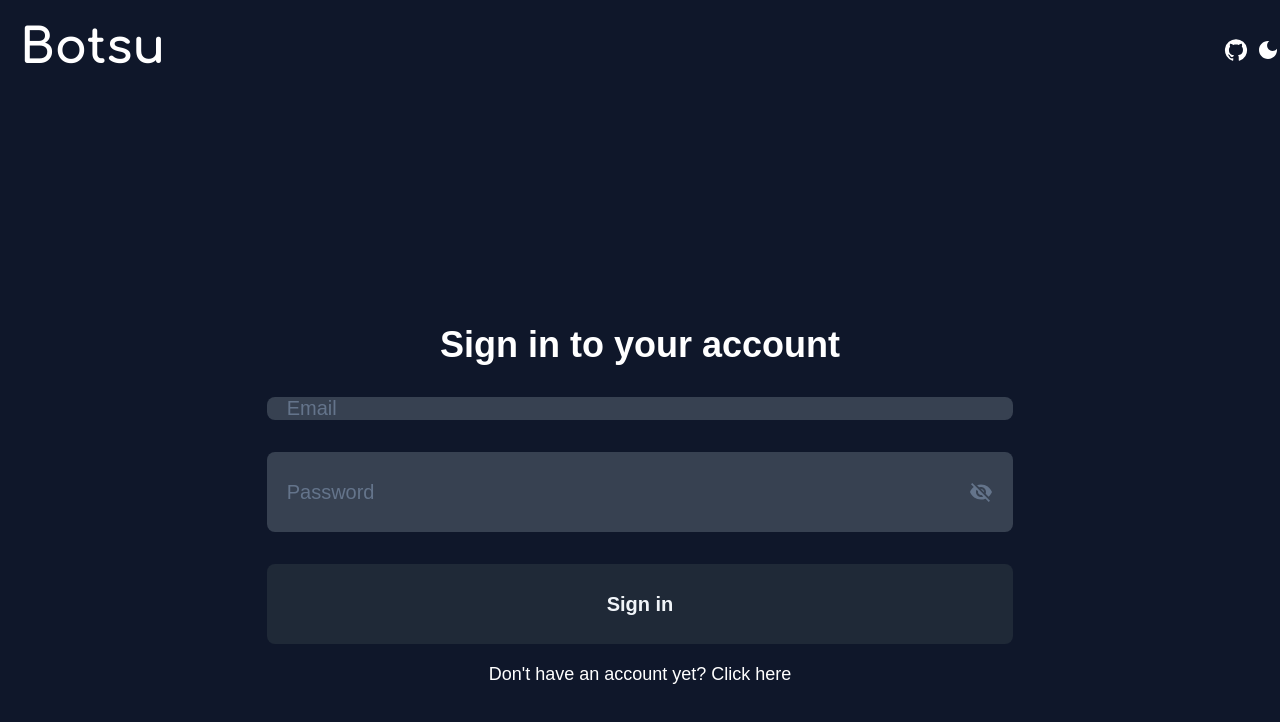
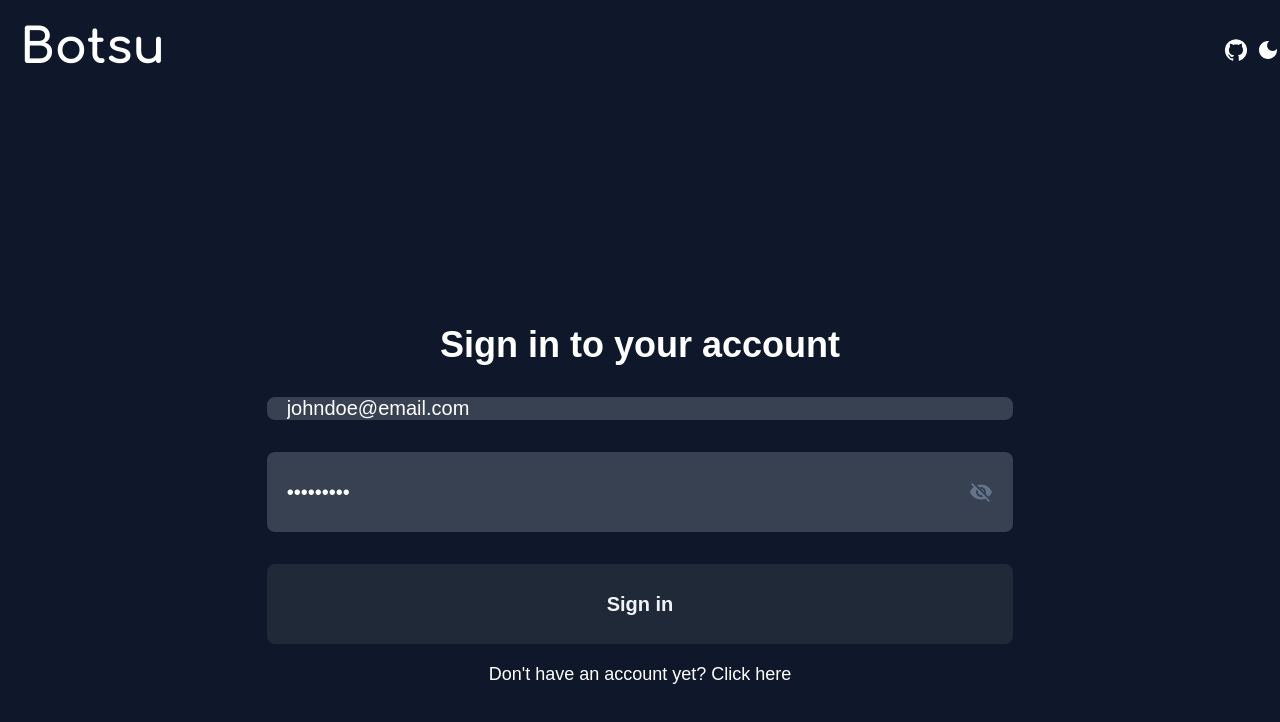
Before and after one commit to jallenmanaloto/botsu, a React (Vite) app in the folder client/: page /signin in a window 1280 px wide. Shown: the top 722 px of the page. Built offline with nearby package versions, Linux system fonts and the light colour scheme; no server answers; a web font is replaced by a local one.

Commit message:
Add a demo account on login form

```diff
--- a/client/src/components/forms/Login.tsx
+++ b/client/src/components/forms/Login.tsx
@@ -18,8 +18,8 @@ const emailSchema = z
 export default function Login() {
 	const { mode } = useModeStore()
 	const { setToken, setMessage, setEmail, setName, setId } = useLoginStore()
-	const [email, setInputEmail] = useState('')
-	const [password, setPassword] = useState('')
+	const [email, setInputEmail] = useState('johndoe@email.com')
+	const [password, setPassword] = useState('password1')
 	const [visible, setVisible] = useState(false)
 	const navigate = useNavigate()
 
```
